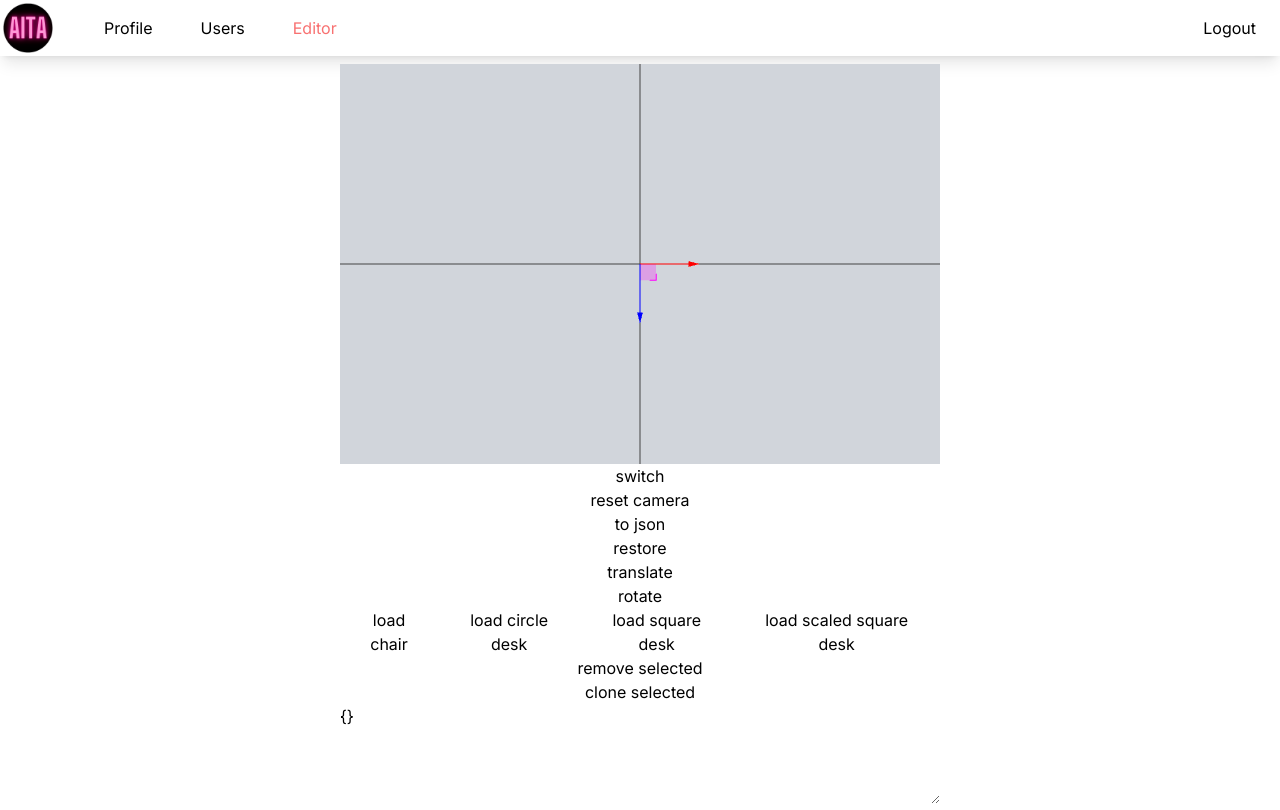
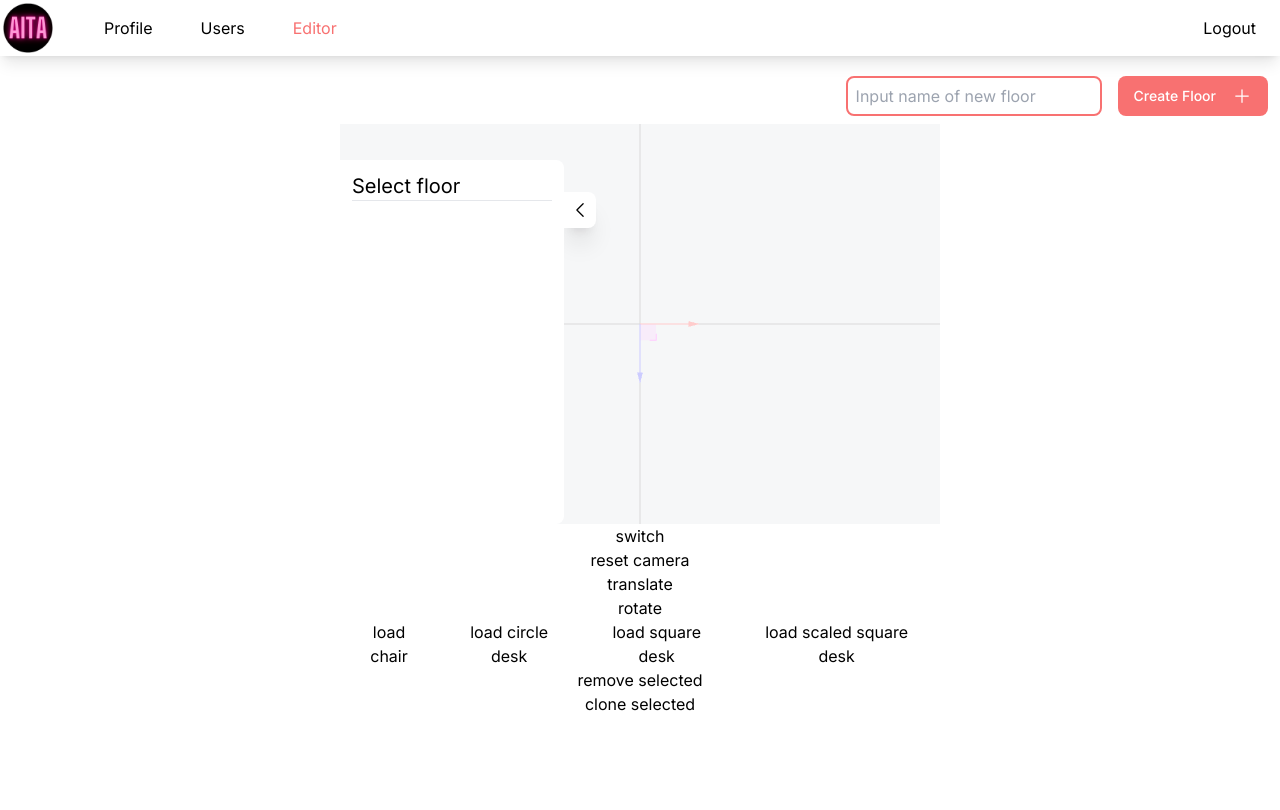
Before and after one commit to armedcivil/AITA_next, a Next.js app: page /company/editor in a window 1280 px wide. Built offline with nearby package versions, Linux system fonts and the light colour scheme.

Commit message:
Floor の新規作成・切替・更新処理実装

```diff
--- a/src/app/company/editor/page.tsx
+++ b/src/app/company/editor/page.tsx
@@ -1,15 +1,59 @@
 'use client';
 
-import { useState, useRef } from 'react';
+import { useState, useRef, useReducer } from 'react';
 import Scene, { SceneMethod } from '@/app/ui/three/scene';
 import { Canvas } from '@/app/lib/three/three-fiber-exporter';
 import CanvasSetting from '@/app/ui/three/canvas-setting';
 import PositionSwitchCamera from '@/app/ui/three/position-switch-camera';
+import { Button } from '@/app/ui/button';
+import {
+  ChevronLeftIcon,
+  ChevronRightIcon,
+  PlusIcon,
+} from '@heroicons/react/24/outline';
+import { Floor } from '@/app/lib/three/scene-store';
+import clsx from 'clsx';
+
+interface DeleteAction {
+  action: 'delete';
+  index: number;
+}
+
+interface CreateAction {
+  action: 'create';
+  label: string;
+}
+
+interface UpdateAction {
+  action: 'update';
+  index: number;
+  floor: Floor;
+}
+
+type ActionArgs = DeleteAction | CreateAction | UpdateAction;
 
 export default function Page() {
   const [isEditMode, setEditMode] = useState(true);
   const sceneRef = useRef<SceneMethod | null>(null);
-  const [json, setJson] = useState<object>({});
+  const [currentFloorIndex, setCurrentFloorIndex] = useState<number | null>(
+    null,
+  );
+  const [floors, dispatch] = useReducer(
+    (state: Floor[], args: ActionArgs): Floor[] => {
+      switch (args.action) {
+        case 'create':
+          return [...state, { label: args.label, objects: [] }];
+        case 'update':
+          state[args.index] = args.floor;
+          return state;
+        case 'delete':
+          return state.splice(args.index, 1);
+      }
+    },
+    [],
+  );
+  const newFloorName = useRef<HTMLInputElement>(null);
+  const [isOpenFloorSelect, setIsOpenFloorSelect] = useState(true);
 
   // TODO: フロアの追加・削除・切替が出来る様に
   // TODO: 操作の UI を作る(マウス操作で出来ることの説明含む)
@@ -17,9 +61,28 @@ export default function Page() {
   // TODO: シーンの情報のアップロード
   // TODO: カスタムなモデルの読み込み機能
   return (
-    <div>
-      <div className="flex justify-center">
-        <div className="h-[400px] w-[600px]">
+    <div className="h-full p-3">
+      <div className="mb-2 flex w-full flex-row justify-end">
+        <input
+          ref={newFloorName}
+          className="ml-auto h-10 w-64 rounded-lg border-2 border-red-400 p-2"
+          placeholder="Input name of new floor"
+        />
+        <Button
+          className="ml-4"
+          onClick={() => {
+            if (!newFloorName.current || newFloorName.current.value === '') {
+              return;
+            }
+            dispatch({ action: 'create', label: newFloorName.current.value });
+          }}
+        >
+          Create Floor
+          <PlusIcon className="h-5 md:ml-4" />
+        </Button>
+      </div>
+      <div className="flex w-full justify-center">
+        <div className="relative h-[400px] w-[600px]">
           <Canvas
             className="bg-gray-300"
             flat
@@ -41,18 +104,78 @@ export default function Page() {
             {/* FIXME: 原因は不明だが、何かのタイミングでカメラの移動が出来なくなる。怪しいのは (scene as any).cameraControls で直接アクセスしている箇所 */}
             <PositionSwitchCamera isEditMode={isEditMode} />
 
-            <Scene isEditMode={isEditMode} ref={sceneRef} />
+            <Scene
+              isEditMode={isEditMode}
+              ref={sceneRef}
+              onChange={(result) => {
+                dispatch({
+                  action: 'update',
+                  index: currentFloorIndex!,
+                  floor: {
+                    objects: result.objects,
+                    label: floors[currentFloorIndex!].label,
+                  },
+                });
+              }}
+            />
           </Canvas>
+          {currentFloorIndex !== null ? undefined : (
+            <div className="absolute left-0 top-0 h-[400px] w-[600px] cursor-not-allowed bg-white opacity-80"></div>
+          )}
+          {currentFloorIndex !== null && (
+            <span className="absolute left-2 top-0">
+              {floors[currentFloorIndex].label}
+            </span>
+          )}
+          <div className="absolute bottom-0 left-0 top-9 flex w-64 w-64 flex-row">
+            <div
+              className={clsx('relative w-56 rounded-r-lg bg-white p-3', {
+                'w-0 p-0': !isOpenFloorSelect,
+              })}
+            >
+              <div
+                className={clsx('whitespace-no-wrap text-xl', {
+                  'w-0': !isOpenFloorSelect,
+                })}
+              >
+                {isOpenFloorSelect && 'Select floor'}
+              </div>
+              <hr></hr>
+              <div className="absolute bottom-0 bottom-0 left-0 right-0 top-12 overflow-y-auto">
+                <div>
+                  {floors.map((floor, index) => (
+                    <div
+                      key={index}
+                      className="whitespace-no-wrap bg-white p-2 hover:bg-red-200"
+                      onClick={(e) => {
+                        e.stopPropagation();
+                        setCurrentFloorIndex(index);
+                        sceneRef.current?.restore(floor);
+                      }}
+                    >
+                      {floor.label}
+                    </div>
+                  ))}
+                </div>
+              </div>
+            </div>
+            <div
+              className="mt-8 flex h-9 w-8 items-center justify-center rounded-r-lg bg-white shadow-xl"
+              onClick={(e) => {
+                setIsOpenFloorSelect(!isOpenFloorSelect);
+              }}
+            >
+              {isOpenFloorSelect ? (
+                <ChevronLeftIcon className="h-5" />
+              ) : (
+                <ChevronRightIcon className="h-5" />
+              )}
+            </div>
+          </div>
           <div className="flex flex-col">
             <button onClick={() => setEditMode(!isEditMode)}> switch </button>
             <button onClick={() => sceneRef.current!.resetCamera()}>
               reset camera
-            </button>
-            <button onClick={() => setJson(sceneRef.current!.toJSON())}>
-              to json
-            </button>
-            <button onClick={() => sceneRef.current!.restore(json)}>
-              restore
             </button>
             <button
               onClick={() => sceneRef.current!.changeTransformMode('translate')}
@@ -103,14 +226,6 @@ export default function Page() {
               clone selected
             </button>
           </div>
-
-          <textarea
-            className="h-[100px] w-[600px] whitespace-pre-wrap"
-            value={JSON.stringify(json, null, 2)}
-            onChange={(event) => {
-              setJson(JSON.parse(event.target.value));
-            }}
-          ></textarea>
         </div>
       </div>
     </div>
--- a/src/app/lib/three/scene-store.ts
+++ b/src/app/lib/three/scene-store.ts
@@ -6,10 +6,15 @@ export type SceneObject = {
   matrix: THREE.Matrix4;
 };
 
+export type Floor = {
+  label: string;
+  objects: SceneObject[];
+};
+
 export const save = (objects: THREE.Object3D[]): SceneObject[] => {
   return objects.map((object) => ({
     modelPath: object.userData.modelPath,
-    matrix: object.matrix,
+    matrix: object.matrixWorld,
   }));
 };
 
--- a/src/app/ui/buttons-server.tsx
+++ b/src/app/ui/buttons-server.tsx
@@ -4,6 +4,7 @@ import { TrashIcon } from '@heroicons/react/24/outline';
 import { deleteUser } from '../lib/actions';
 import { useFormState } from 'react-dom';
 
+// TODO: モーダル出して削除前に確認
 export function DeleteUserButton({
   accessToken,
   userId,
--- /dev/null
+++ b/src/app/ui/delete-floor-button.tsx
@@ -0,0 +1,47 @@
+import { Button } from '@/app/ui/button';
+import { useState } from 'react';
+import { createPortal } from 'react-dom';
+import { TrashIcon } from '@heroicons/react/24/outline';
+import ModalContent from '@/app/ui/modal-content';
+
+export default function DeleteFloorButton({
+  floorName,
+  onConfirmed,
+}: {
+  floorName: string;
+  onConfirmed: () => void;
+}) {
+  const [showModal, setShowModal] = useState(false);
+
+  return (
+    <Button
+      className="ml-4"
+      onClick={(e) => {
+        setShowModal(true);
+      }}
+    >
+      <TrashIcon className="h-5" />
+      {showModal &&
+        createPortal(
+          <ModalContent
+            onClose={() => {
+              setShowModal(false);
+            }}
+          >
+            {`Delete ${floorName}?`}
+            <div className="mt-4">
+              <Button
+                onClick={(e) => {
+                  setShowModal(false);
+                  onConfirmed();
+                }}
+              >
+                Delete<TrashIcon className="h-5"></TrashIcon>
+              </Button>
+            </div>
+          </ModalContent>,
+          document.body,
+        )}
+    </Button>
+  );
+}
--- /dev/null
+++ b/src/app/ui/modal-content.tsx
@@ -0,0 +1,27 @@
+import { XMarkIcon } from '@heroicons/react/24/outline';
+
+export default function ModalContent({
+  children,
+  className,
+  onClose,
+}: {
+  children: React.ReactNode;
+  className?: string;
+  onClose?: () => void;
+}) {
+  return (
+    <div className="fixed bottom-0 left-0 right-0 top-0 flex h-full w-full items-center justify-center bg-gray-600/60">
+      <div className="min-w-64 rounded-lg bg-white p-4 shadow-xl">
+        <div className="flex w-full justify-end">
+          <XMarkIcon
+            className="h-5"
+            onClick={() => {
+              onClose?.();
+            }}
+          />
+        </div>
+        {children}
+      </div>
+    </div>
+  );
+}
--- a/src/app/ui/three/scene.tsx
+++ b/src/app/ui/three/scene.tsx
@@ -12,6 +12,7 @@ import React, {
 } from 'react';
 import { Select, SelectMethod } from '@/app/ui/three/select';
 import {
+  Floor,
   loadGLTF,
   restore,
   save,
@@ -21,8 +22,8 @@ import {
 // Scene コンポーネントのメソッド宣言
 export interface SceneMethod {
   resetCamera: () => void;
-  toJSON: () => object;
-  restore: (json: object) => void;
+  toJSON: () => Floor;
+  restore: (json: Floor) => void;
   changeTransformMode: (mode: 'translate' | 'rotate') => void;
   loadModel: (path: string) => void;
   removeSelected: () => void;
@@ -30,7 +31,16 @@ export interface SceneMethod {
 }
 
 // Scene コンポーネント
-const Scene = ({ isEditMode }: { isEditMode: boolean }, ref: any) => {
+const Scene = (
+  {
+    isEditMode,
+    onChange,
+  }: {
+    isEditMode: boolean;
+    onChange?: (result: { objects: SceneObject[] }) => void;
+  },
+  ref: any,
+) => {
   const scene = useThree((state) => state.scene);
   const renderer = useThree((state) => state.gl);
   const [initialized, setInitialized] = useState(false);
@@ -42,21 +52,30 @@ const Scene = ({ isEditMode }: { isEditMode: boolean }, ref: any) => {
   const selectedGroup = useRef<THREE.Group<THREE.Object3DEventMap>>(null);
   const selectRef = useRef<SelectMethod>(null);
 
+  // Scene の状態を JSON 化する
+  const toJSON = (): { objects: SceneObject[] } => {
+    const selectedObjects = selectedGroup.current!.children.map((object) => {
+      object.updateMatrix();
+      object.updateMatrixWorld();
+      return object;
+    });
+    const result = {
+      objects: save([
+        ...selectRef
+          .current!.children()
+          .filter((child) => child.layers.isEnabled(2)),
+        ...selectedObjects,
+      ]),
+    };
+    return result;
+  };
+
   // Scene コンポーネントの呼び出し可能なメソッドの定義
   useImperativeHandle(ref, () => ({
     resetCamera() {
       (scene as any).cameraControls.reset(true);
     },
-    toJSON() {
-      attachObjectsToSelectGroup([]);
-      return {
-        objects: save(
-          selectRef
-            .current!.children()
-            .filter((child) => child.layers.isEnabled(2)),
-        ),
-      };
-    },
+    toJSON,
     async restore(json: { objects: SceneObject[] }) {
       selectRef.current?.clear();
       selectedGroup.current?.clear();
@@ -71,6 +90,7 @@ const Scene = ({ isEditMode }: { isEditMode: boolean }, ref: any) => {
       const gltfModel = await loadGLTF(path);
       setAllObject([...allObject, gltfModel]);
       selectRef.current?.attach(gltfModel);
+      onChange?.(toJSON());
     },
     removeSelected() {
       selectRef.current?.removeSelected();
@@ -201,6 +221,7 @@ const Scene = ({ isEditMode }: { isEditMode: boolean }, ref: any) => {
     attachObjectsToSelectGroup([]);
     clonedObjects.forEach((object) => selectedGroup.current?.attach(object));
     setAllObject([...allObject, ...clonedObjects]);
+    onChange?.(toJSON());
   };
 
   // コンポーネントが返す JSX
@@ -250,6 +271,9 @@ const Scene = ({ isEditMode }: { isEditMode: boolean }, ref: any) => {
         mode={transformMode}
         rotationSnap={Math.PI / 36}
         translationSnap={0.05}
+        onObjectChange={() => {
+          onChange?.(toJSON());
+        }}
       />
 
       <gridHelper args={[200, 20]} />
```
